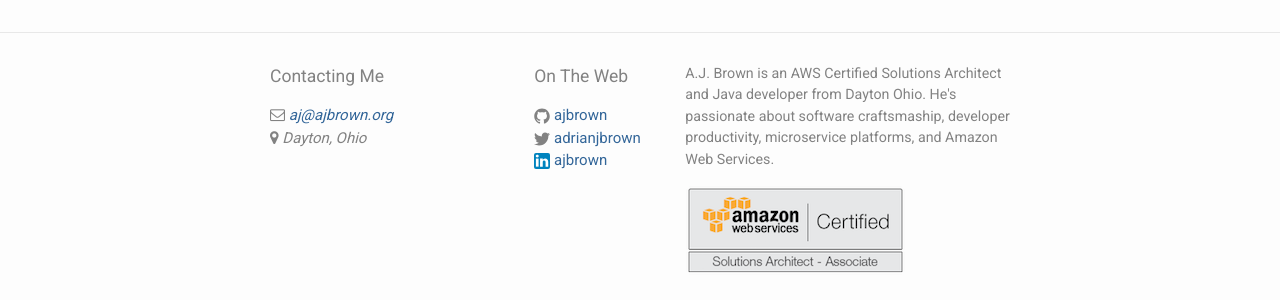
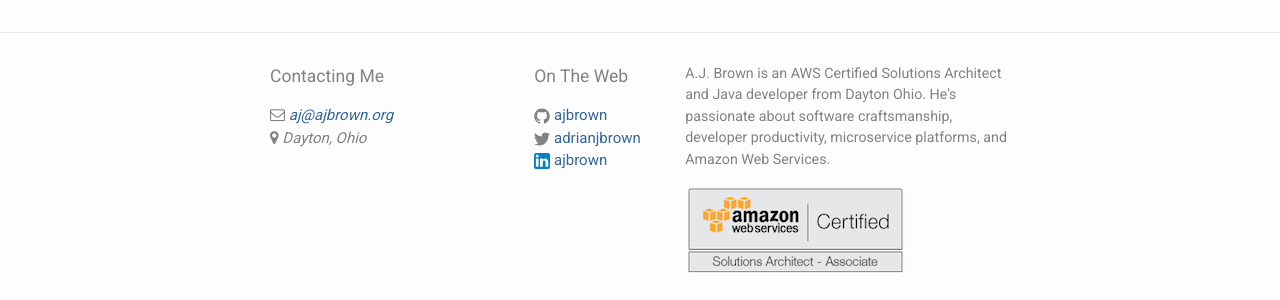
Before and after one commit to ajbrown/ajbrown, a Jekyll site: the page built from index.html, in a window 1280 px wide. Shown: the part 346-646 px from the top of the page. Built offline with Jekyll 4.4.1, drawn with Linux system fonts in a browser that asks for light colours; nearby versions of some CDN libraries.

Commit message:
Fix typo

```diff
--- a/_config.yml
+++ b/_config.yml
@@ -3,7 +3,7 @@ subtitle: Software Scalability and Platforms Architect
 email: aj@ajbrown.org
 description: > # this means to ignore newlines until "baseurl:"
   A.J. Brown is an AWS Certified Solutions Architect and Java developer from Dayton Ohio. He's passionate about software
-  craftsmaship, developer productivity, microservice platforms, and Amazon Web Services.
+  craftsmanship, developer productivity, microservice platforms, and Amazon Web Services.
 baseurl: "" # the subpath of your site, e.g. /blog
 url: "https://ajbrown.org" # the base hostname & protocol for your site
 twitter_username: adrianjbrown
```
